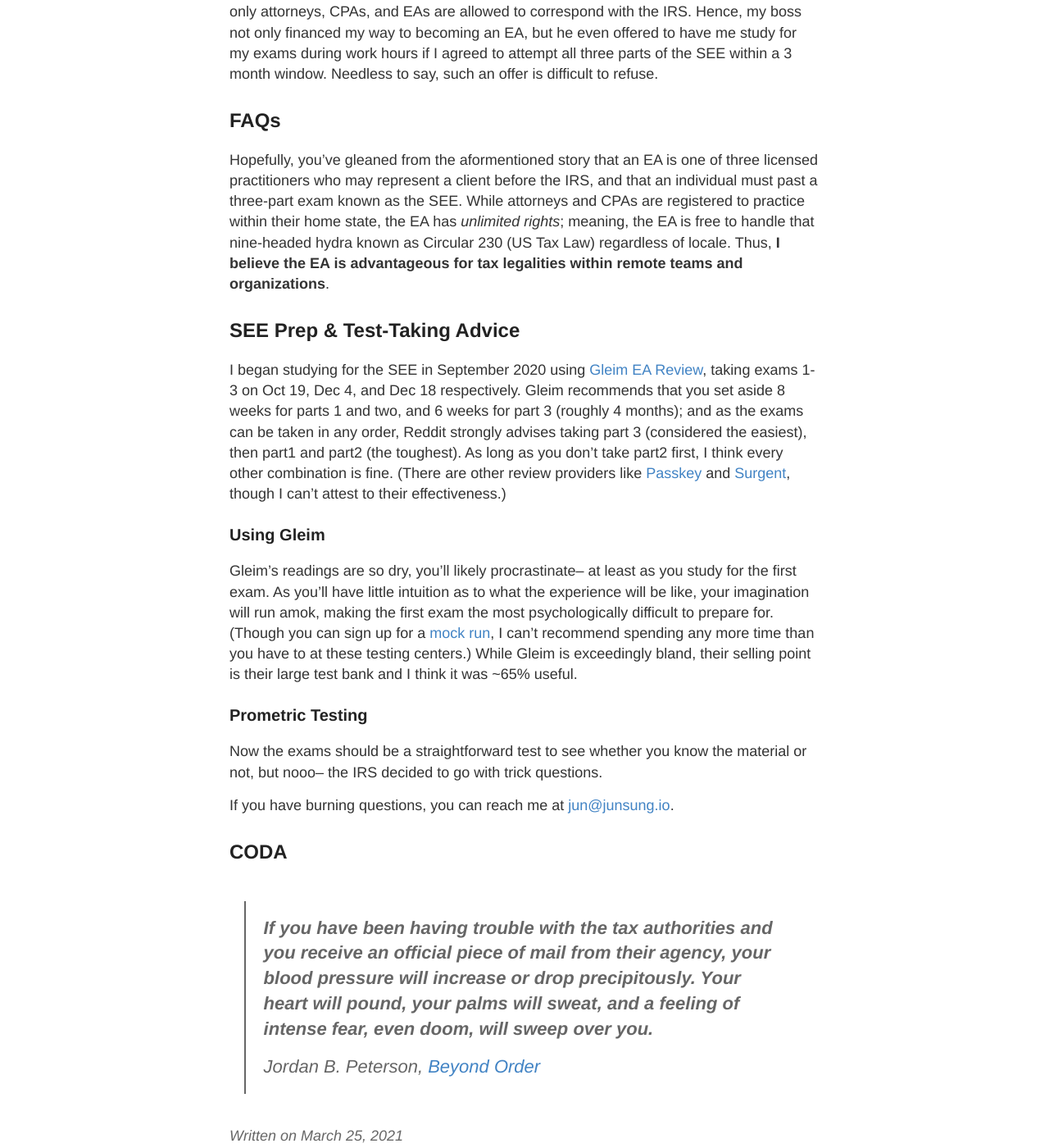
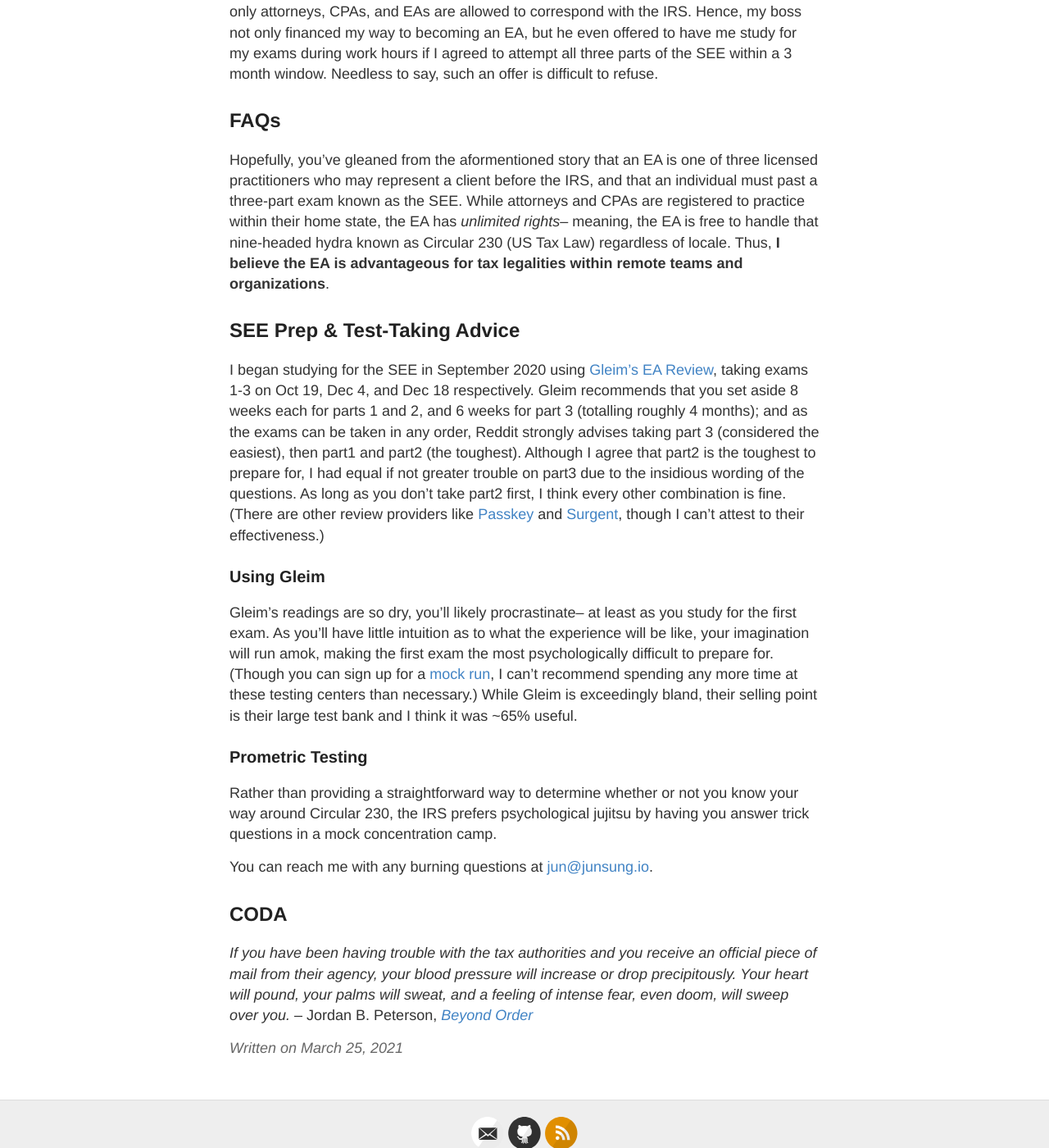
Before and after one commit to poastmil/junsunglee.com, a Jekyll site: the page built from _posts/2021-3-25-A-Tale-of-Tax-Licensing.md, in a window 1280 px wide and 1400 px high, scrolled down 992 px. Shown: the whole window at 82% size. Built offline with Jekyll 4.4.1, drawn with Linux system fonts in a browser that asks for light colours; some of the changed text lies outside the part shown.

Commit message:
Updated posts

```diff
--- a/_posts/2021-3-25-A-Tale-of-Tax-Licensing.md
+++ b/_posts/2021-3-25-A-Tale-of-Tax-Licensing.md
@@ -13,31 +13,29 @@
 On February 12, in the midst of Seattle’s snow storm of the century, USPS heroically delivered the news that I’d become an IRS Enrolled Agent (EA).
 
 
-## Some backstory
+## A byte of backstory
 
 My boss offered to finance my EA license after the 2020 tax season. Unfortunately, his offer came a day or two after I’d enrolled in the [ConsenSys Blockchain Developer Bootcamp](https://junsung.io/ConsenSys-Blockchain-Developer-Bootcamp/), so studying for the Special Enrollment Exams (SEE) began in tandem with the bootcamp. Fortunately, the IRS was so fantastically backlogged from not working during Covid that all of our clients’ filing extensions (including quarterly payments, audit follow-ups, etc.) had been sitting unopened in their mailroom. We were soon to learn that the IRS refused to halt their automatated serving of penalty notices despite their unread mail and our repeated attempts to get them to stop. This bureaucratic ineptitude resulted in client after client calling to know why they’d paid all this money to a boutique firm who'd failed to do something as simple and prudent as filing an extension. I noticed an immediate graying in my boss's hair. Normally, I'd end up helping him in untangling such an issue, but nay-- only attorneys, CPAs, and EAs are allowed to correspond with the IRS. Hence, my boss not only financed my way to becoming an EA, but he even offered to have me study for my exams during work hours if I agreed to attempt all three parts of the SEE within a 3 month window. Needless to say, such an offer is difficult to refuse.
 
 
 ## FAQs
 
-Hopefully, you've gleaned from the aformentioned story that an EA is one of three licensed practitioners who may represent a client before the IRS, and that an individual must past a three-part exam known as the SEE. While attorneys and CPAs are registered to practice within their home state, the EA has *unlimited rights*; meaning, the EA is free to handle that nine-headed hydra known as Circular 230 (US Tax Law) regardless of locale. Thus, **I believe the EA is advantageous for tax legalities within remote teams and organizations**.
+Hopefully, you've gleaned from the aformentioned story that an EA is one of three licensed practitioners who may represent a client before the IRS, and that an individual must past a three-part exam known as the SEE. While attorneys and CPAs are registered to practice within their home state, the EA has *unlimited rights*-- meaning, the EA is free to handle that nine-headed hydra known as Circular 230 (US Tax Law) regardless of locale. Thus, **I believe the EA is advantageous for tax legalities within remote teams and organizations**.
 
 
 ## SEE Prep & Test-Taking Advice
 
-I began studying for the SEE in September 2020 using [Gleim EA Review](https://www.gleim.com/enrolled-agent-review/), taking exams 1-3 on Oct 19, Dec 4, and Dec 18 respectively. Gleim recommends that you set aside 8 weeks for parts 1 and two, and 6 weeks for part 3 (roughly 4 months); and as the exams can be taken in any order, Reddit strongly advises taking part 3 (considered the easiest), then part1 and part2 (the toughest). As long as you don't take part2 first, I think every other combination is fine. (There are other review providers like [Passkey](https://www.passkeyonline.com/) and [Surgent](https://www.surgent.com/ea-exam-review/), though I can't attest to their effectiveness.)
+I began studying for the SEE in September 2020 using [Gleim's EA Review](https://www.gleim.com/enrolled-agent-review/), taking exams 1-3 on Oct 19, Dec 4, and Dec 18 respectively. Gleim recommends that you set aside 8 weeks each for parts 1 and 2, and 6 weeks for part 3 (totalling roughly 4 months); and as the exams can be taken in any order, Reddit strongly advises taking part 3 (considered the easiest), then part1 and part2 (the toughest). Although I agree that part2 is the toughest to prepare for, I had equal if not greater trouble on part3 due to the insidious wording of the questions. As long as you don't take part2 first, I think every other combination is fine. (There are other review providers like [Passkey](https://www.passkeyonline.com/) and [Surgent](https://www.surgent.com/ea-exam-review/), though I can't attest to their effectiveness.)
 
 ### Using Gleim
-Gleim's readings are so dry, you'll likely procrastinate-- at least as you study for the first exam. As you'll have little intuition as to what the experience will be like, your imagination will run amok, making the first exam the most psychologically difficult to prepare for. (Though you can sign up for a [mock run](https://www.prometric.com/test-takers/search/irs), I can't recommend spending any more time than you have to at these testing centers.) While Gleim is exceedingly bland, their selling point is their large test bank and I think it was ~65% useful.
+Gleim's readings are so dry, you'll likely procrastinate-- at least as you study for the first exam. As you'll have little intuition as to what the experience will be like, your imagination will run amok, making the first exam the most psychologically difficult to prepare for. (Though you can sign up for a [mock run](https://www.prometric.com/test-takers/search/irs), I can't recommend spending any more time at these testing centers than necessary.) While Gleim is exceedingly bland, their selling point is their large test bank and I think it was ~65% useful.
 
 ### Prometric Testing
-Now the exams should be a straightforward test to see whether you know the material or not, but nooo-- the IRS decided to go with trick questions.
+Rather than providing a straightforward way to determine whether or not you know your way around Circular 230, the IRS prefers psychological jujitsu by having you answer trick questions in a mock concentration camp.
 
-If you have burning questions, you can reach me at [jun@junsung.io](jun@junsung.io).
+You can reach me with any burning questions at [jun@junsung.io](jun@junsung.io).
 
 
 ## CODA
 
-> **If you have been having trouble with the tax authorities and you receive an official piece of mail from their agency, your blood pressure will increase or drop precipitously. Your heart will pound, your palms will sweat, and a feeling of intense fear, even doom, will sweep over you.**
->
-> Jordan B. Peterson, [*Beyond Order*](https://smile.amazon.com/Beyond-Order-More-Rules-Life/dp/0593084640)
+*If you have been having trouble with the tax authorities and you receive an official piece of mail from their agency, your blood pressure will increase or drop precipitously. Your heart will pound, your palms will sweat, and a feeling of intense fear, even doom, will sweep over you.* -- Jordan B. Peterson, [*Beyond Order*](https://smile.amazon.com/Beyond-Order-More-Rules-Life/dp/0593084640)
```
Also changed, not shown: _posts/2021-2-12-ConsenSys-Blockchain-Developer-Bootcamp.md (+4 -4 lines).
